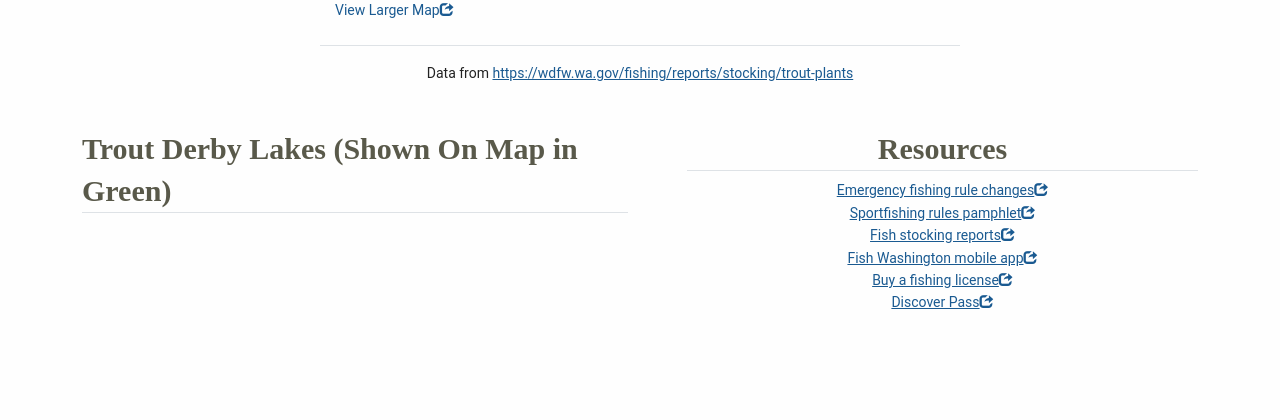
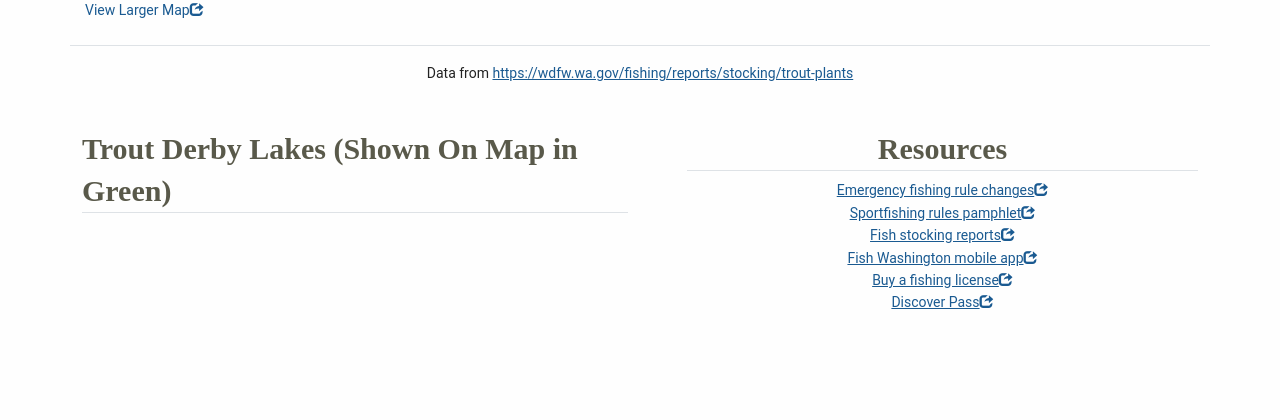
Before and after one commit to Thomas-Basham/trout-tracker-wa-backend, a Flask app: template templates/index.html in a window 1280 px wide. Shown: the part 73-493 px from the top of the page. Run offline with Flask 2, Linux system fonts and the light colour scheme; the template is opened without the code that fills it, so the values that code supplies are empty; some libraries are stand-ins or nearby versions.

Commit message:
fixed map size

```diff
--- a/templates/index.html
+++ b/templates/index.html
@@ -25,7 +25,7 @@
     </div>
 
 </header>
-<div style="padding-bottom: 3vh; width: 50%" class="container border-bottom">
+<div style="padding-bottom: 3vh; width: 100%" class="container border-bottom">
     <a href="/fullscreen">View Larger Map<span class="glyphicon glyphicon-share"></span></a>
     {{ folium_map | safe }}
 </div>
```
